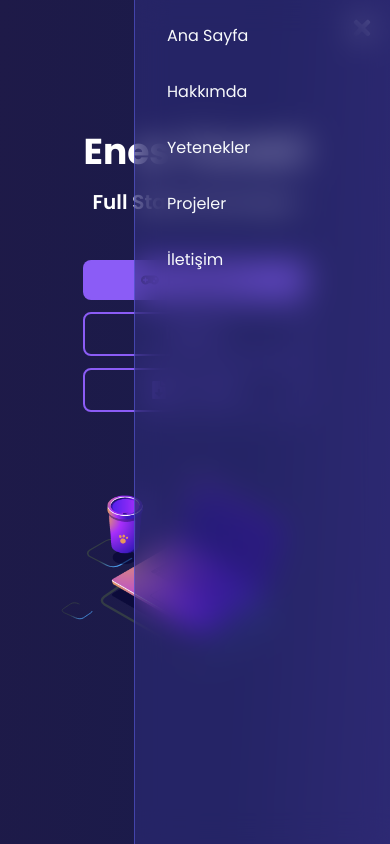
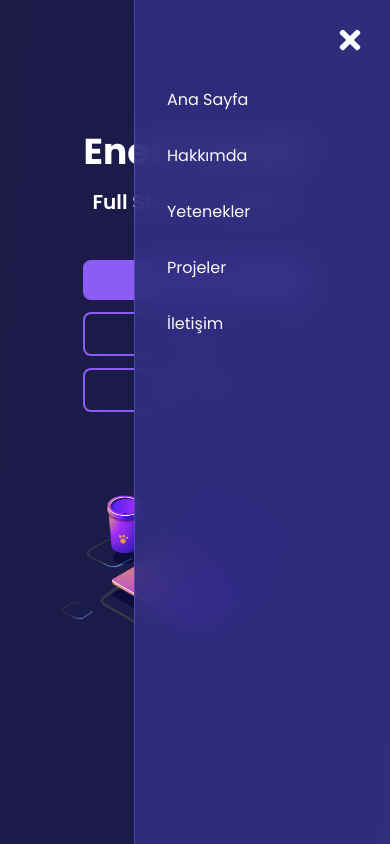
Before and after one commit to 0Alduin0/Portfolio-With-NodeJs-React, a React (Create React App) app: page / in a window 390 px wide. Both pictures are taken after a click on the button 362 px from the left and 28 px from the top of the page. Shown: the top 844 px of the page. Built offline with nearby package versions, Linux system fonts and the light colour scheme.

Commit message:
mobil menü bug giderildi

```diff
--- a/src/components/Navbar.js
+++ b/src/components/Navbar.js
@@ -83,17 +83,15 @@ const Navbar = () => {
           </div>
 
           {/* Mobile Menu Button */}
-          <motion.button
-            className="md:hidden text-lightGray focus:outline-none"
-            onClick={() => setIsOpen(!isOpen)}
-            whileTap={{ scale: 0.95 }}
-          >
-            {isOpen ? (
-              <FaTimes className="text-2xl" />
-            ) : (
+          {!isOpen && (
+            <motion.button
+              className="md:hidden text-lightGray focus:outline-none"
+              onClick={() => setIsOpen("about")}
+              whileTap={{ scale: 0.95 }}
+            >
               <FaBars className="text-2xl" />
-            )}
-          </motion.button>
+            </motion.button>
+          )}
         </div>
 
         {/* Mobile Menu */}
@@ -104,9 +102,18 @@ const Navbar = () => {
               animate={{ opacity: 1, x: 0 }}
               exit={{ opacity: 0, x: "100%" }}
               transition={{ duration: 0.3, ease: "easeInOut" }}
-              className="fixed top-0 right-0 h-screen w-64 bg-cardBg/50 backdrop-blur-lg border-l border-cardBorder/50 z-50"
+              className="fixed top-0 right-0 h-screen w-64 bg-cardBg/90 backdrop-blur-lg border-l border-cardBorder/50 z-50"
             >
-              <div className="flex flex-col space-y-4 p-4">
+              {/* Close (X) Button - larger clickable area */}
+              <button
+                onClick={() => setIsOpen(false)}
+                className="absolute top-4 right-4 w-12 h-12 flex items-center justify-center rounded-full bg-transparent hover:bg-cardHover/40 focus:outline-none z-50"
+                aria-label="Menüyü Kapat"
+                tabIndex={0}
+              >
+                <FaTimes className="text-3xl text-lightGray pointer-events-none" />
+              </button>
+              <div className="flex flex-col space-y-4 p-4 mt-16">
                 {navLinks.map((link, index) => (
                   <motion.a
                     key={index}
--- a/src/components/WelcomeScreen.js
+++ b/src/components/WelcomeScreen.js
@@ -123,21 +123,13 @@ const WelcomeScreen = ({ onLoadingComplete }) => {
                 <h1 className="text-3xl sm:text-4xl md:text-6xl font-bold space-y-2 sm:space-y-4">
                   <div className="mb-2 sm:mb-4">
                     <span data-aos="fade-right" data-aos-delay="200" className="inline-block px-2 bg-gradient-to-r from-white via-blue-100 to-purple-200 bg-clip-text text-transparent">
-                      Enes
+                      Enes Yürekli
                     </span>{' '}
-                    <span data-aos="fade-right" data-aos-delay="400" className="inline-block px-2 bg-gradient-to-r from-white via-blue-100 to-purple-200 bg-clip-text text-transparent">
-                      Yürekli
-                    </span>{' '}
-                    <span data-aos="fade-right" data-aos-delay="600" className="inline-block px-2 bg-gradient-to-r from-white via-blue-100 to-purple-200 bg-clip-text text-transparent">
-                    </span>
                   </div>
                   <div>
                     <span data-aos="fade-up" data-aos-delay="800" className="inline-block px-2 bg-gradient-to-r from-indigo-600 to-purple-600 bg-clip-text text-transparent">
                       Software Developer
                     </span>{' '}
-                    <span data-aos="fade-up" data-aos-delay="1000" className="inline-block px-2 bg-gradient-to-r from-indigo-600 to-purple-600 bg-clip-text text-transparent">
-
-                    </span>
                   </div>
                 </h1>
               </motion.div>
```
